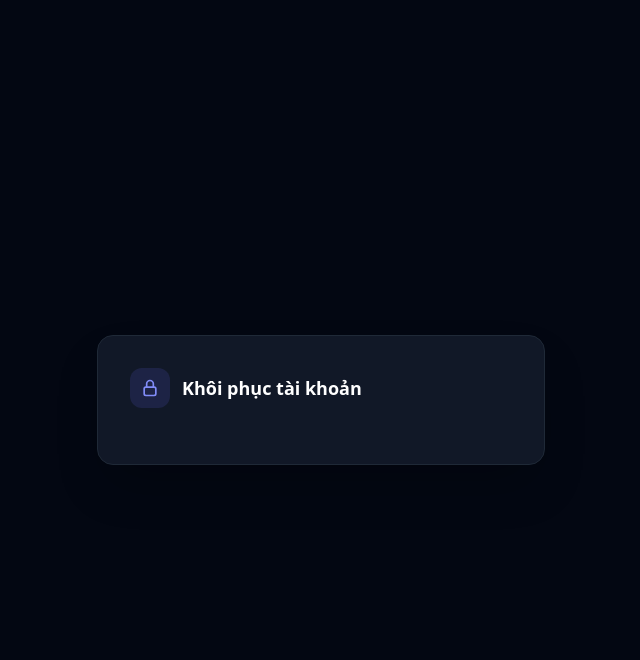
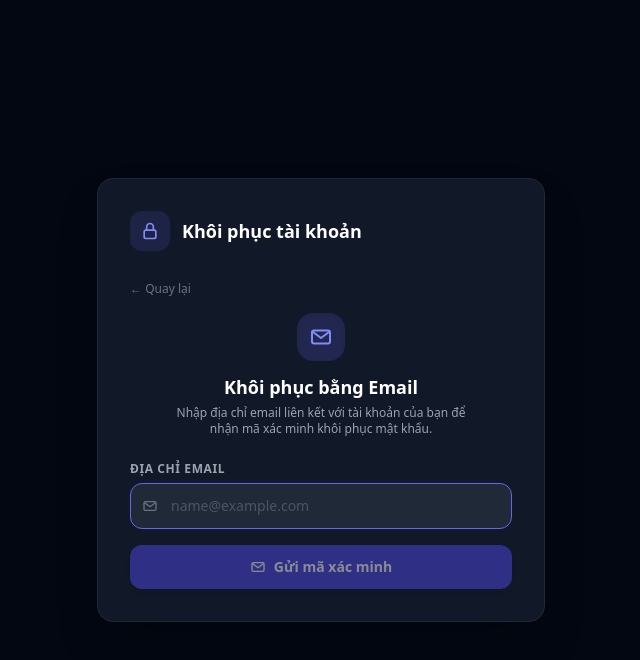
Before and after one commit to Ducthinh2014123/zenne-noitu-deploy-vercel1, a Next.js app: page /auth/reset-password in a window 1280 px wide. Both pictures are taken after a click on the button 640 px from the left and 320 px from the top of the page. Shown: the top 660 px of the page, without its empty margins (319-959 px from the left). Built offline with nearby package versions, Linux system fonts and the light colour scheme; no server answers.

Commit message:
Add files via upload

```diff
--- a/pages/auth/reset-password.jsx
+++ b/pages/auth/reset-password.jsx
@@ -404,6 +404,27 @@ export default function ResetPasswordPage() {
       setRecoveryToken(
         data.recovery_token || ''
       );
+
+      // Tự động kích hoạt session với recovery token vừa nhận để user sang thẳng bước đặt mật khẩu mới
+      if (data.recovery_token) {
+        try {
+          const tokRes = await fetch('/api/auth/recovery/token/verify', {
+            method: 'POST',
+            credentials: 'include',
+            headers: {
+              'Content-Type': 'application/json',
+              Accept: 'application/json',
+            },
+            body: JSON.stringify({ token: data.recovery_token }),
+          });
+          const tokData = await tokRes.json();
+          if (tokRes.ok && tokData && tokData.success) {
+            await checkSession();
+            setStep('new_password');
+            return;
+          }
+        } catch (_) {}
+      }
 
       setStep('token_ready');
     } catch (_) {
@@ -828,6 +849,124 @@ export default function ResetPasswordPage() {
 
 
             {/* =================================================
+                EMAIL REQUEST (NHẬP EMAIL ĐỂ GỬI MÃ)
+            ================================================== */}
+
+            {step === 'email_request' && (
+              <form onSubmit={submitEmailRequest}>
+                <BackBtn onClick={resetAll} />
+
+                <div className="text-center mb-6">
+                  <div className="w-12 h-12 rounded-2xl bg-indigo-500/20 text-indigo-400 flex items-center justify-center mx-auto mb-3 shadow-inner">
+                    <IconMail className="w-6 h-6" />
+                  </div>
+                  <h3 className="text-lg font-bold text-white">Khôi phục bằng Email</h3>
+                  <p className="text-xs text-gray-400 mt-1 max-w-xs mx-auto">
+                    Nhập địa chỉ email liên kết với tài khoản của bạn để nhận mã xác minh khôi phục mật khẩu.
+                  </p>
+                </div>
+
+                <div className="mb-4">
+                  <label className="block text-xs font-semibold text-gray-400 mb-1.5 uppercase tracking-wider">
+                    Địa chỉ Email
+                  </label>
+                  <div className="relative">
+                    <div className="absolute left-3 top-1/2 -translate-y-1/2 text-gray-500">
+                      <IconMail className="w-4 h-4" />
+                    </div>
+                    <input
+                      type="email"
+                      required
+                      autoFocus
+                      autoComplete="email"
+                      value={email}
+                      onChange={(e) => setEmail(e.target.value)}
+                      placeholder="name@example.com"
+                      className="w-full bg-gray-800 border border-gray-700 focus:border-indigo-500 rounded-xl pl-10 pr-4 py-3 text-white placeholder-gray-600 focus:outline-none text-sm transition-colors"
+                    />
+                  </div>
+                </div>
+
+                <button
+                  type="submit"
+                  disabled={loading || !email.trim()}
+                  className="w-full py-3 bg-indigo-600 hover:bg-indigo-500 disabled:opacity-50 text-white font-semibold rounded-xl flex items-center justify-center gap-2 text-sm transition-all shadow-md active:scale-98"
+                >
+                  {loading ? (
+                    <div className="w-4 h-4 border-2 border-white/30 border-t-white rounded-full animate-spin" />
+                  ) : (
+                    <IconMail className="w-4 h-4" />
+                  )}
+                  Gửi mã xác minh
+                </button>
+              </form>
+            )}
+
+
+            {/* =================================================
+                EMAIL VERIFY (NHẬP MÃ XÁC MINH TỪ EMAIL)
+            ================================================== */}
+
+            {step === 'email_verify' && (
+              <form onSubmit={submitEmailVerify}>
+                <BackBtn onClick={() => setStep('email_request')}>Đổi email khác</BackBtn>
+
+                <div className="text-center mb-6">
+                  <div className="w-12 h-12 rounded-2xl bg-indigo-500/20 text-indigo-400 flex items-center justify-center mx-auto mb-3 shadow-inner">
+                    <IconShieldCheck className="w-6 h-6" />
+                  </div>
+                  <h3 className="text-lg font-bold text-white">Nhập mã xác minh</h3>
+                  <p className="text-xs text-gray-400 mt-1 max-w-xs mx-auto">
+                    Mã xác minh đã được gửi đến <b className="text-indigo-300">{email}</b>. Vui lòng kiểm tra hộp thư (cả mục Spam/Rác).
+                  </p>
+                </div>
+
+                <div className="mb-4">
+                  <label className="block text-xs font-semibold text-gray-400 mb-1.5 uppercase tracking-wider text-center">
+                    Mã xác minh
+                  </label>
+                  <input
+                    type="text"
+                    inputMode="numeric"
+                    autoFocus
+                    required
+                    maxLength={10}
+                    value={code}
+                    onChange={(e) => setCode(e.target.value.trim())}
+                    placeholder="000000"
+                    className="w-full bg-gray-800 border border-gray-700 focus:border-indigo-500 rounded-xl py-3 text-center text-white text-2xl tracking-[0.3em] font-mono focus:outline-none shadow-inner"
+                  />
+                </div>
+
+                <button
+                  type="submit"
+                  disabled={loading || !code.trim()}
+                  className="w-full py-3 bg-indigo-600 hover:bg-indigo-500 disabled:opacity-50 text-white font-semibold rounded-xl flex items-center justify-center gap-2 text-sm transition-all shadow-md active:scale-98 mb-3"
+                >
+                  {loading ? (
+                    <div className="w-4 h-4 border-2 border-white/30 border-t-white rounded-full animate-spin" />
+                  ) : (
+                    <IconCheckCircle className="w-4 h-4" />
+                  )}
+                  Xác nhận mã & Tiếp tục
+                </button>
+
+                <div className="flex items-center justify-between text-xs text-gray-400 pt-2 px-1">
+                  <span>Chưa nhận được mã?</span>
+                  <button
+                    type="button"
+                    disabled={loading}
+                    onClick={submitEmailRequest}
+                    className="text-indigo-400 hover:text-indigo-300 font-medium underline"
+                  >
+                    Gửi lại mã
+                  </button>
+                </div>
+              </form>
+            )}
+
+
+            {/* =================================================
                 ADMIN CONTACT (DÀNH CHO ĐIỆN THOẠI)
             ================================================== */}
 
```
